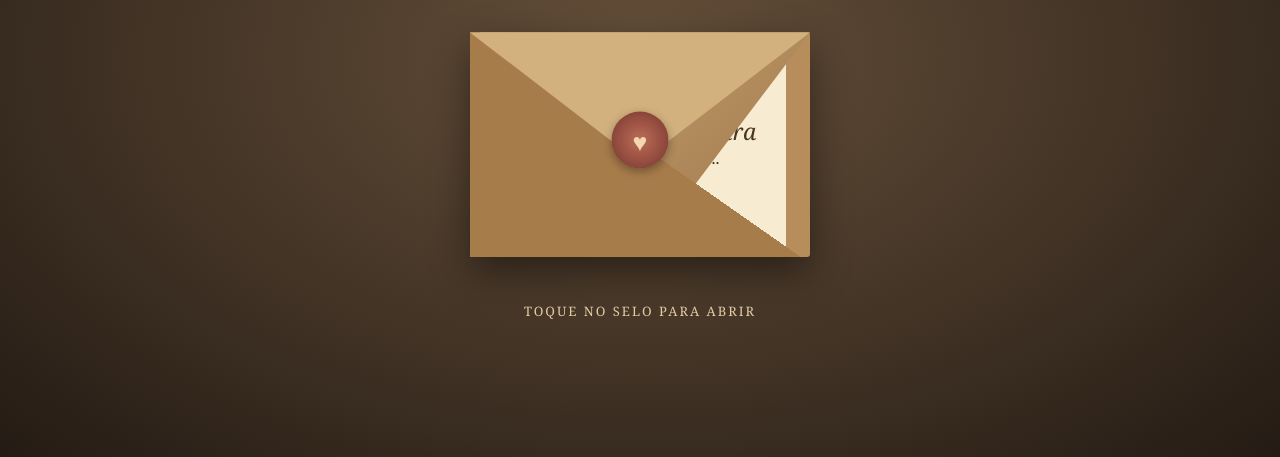
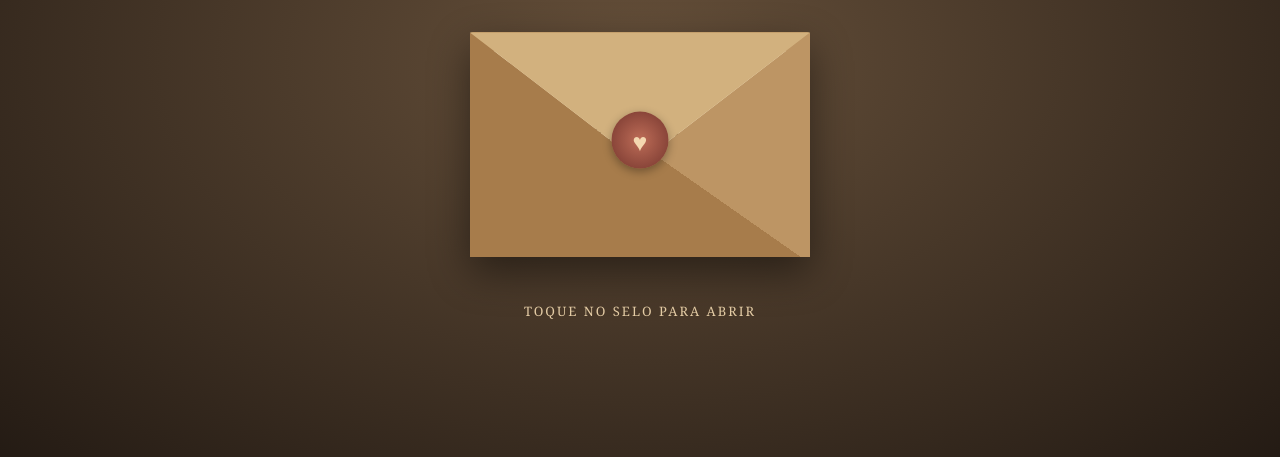
Before and after one commit to lucaastargino/Para-Milenne, a plain HTML site: page index.html in a window 1280 px wide. Shown: the part 343-800 px from the top of the page. Drawn offline with Linux system fonts and the light colour scheme.

Commit message:
Update index.html

```diff
--- a/index.html
+++ b/index.html
@@ -1,3 +1,4 @@
+
 <!DOCTYPE html>
 <html lang="pt-BR">
 <head>
@@ -6,7 +7,9 @@
 <title>Uma surpresa para Millene</title>
 
 <style>
-* { box-sizing: border-box; }
+* {
+  box-sizing: border-box;
+}
 
 body {
   margin: 0;
@@ -14,8 +17,7 @@ body {
   display: flex;
   align-items: center;
   justify-content: center;
-  background:
-    radial-gradient(ellipse at center, #66503a, #241b14);
+  background: radial-gradient(ellipse at center, #66503a, #241b14);
   font-family: Georgia, serif;
   color: #49351f;
   padding: 20px;
@@ -43,6 +45,8 @@ h1 {
   margin-bottom: 35px;
 }
 
+/* ENVELOPE */
+
 .envelope-area {
   perspective: 1000px;
   width: min(340px, 90vw);
@@ -58,26 +62,19 @@ h1 {
   background: #b78d5b;
   box-shadow: 0 15px 40px #0007;
   border-radius: 3px;
+  z-index: 1;
 }
 
-.envelope::before {
-  content: "";
+/* Janela que esconde a carta */
+
+.letter-window {
   position: absolute;
   inset: 0;
-  background: linear-gradient(140deg, #cba777, #9d7448);
-  clip-path: polygon(0 0, 100% 0, 50% 100%);
-  z-index: 3;
+  overflow: hidden;
+  z-index: 2;
 }
 
-.flap {
-  position: absolute;
-  inset: 0;
-  background: #d2b17e;
-  clip-path: polygon(0 0, 100% 0, 50% 58%);
-  transform-origin: top;
-  transition: transform 1s;
-  z-index: 5;
-}
+/* CARTA */
 
 .letter {
   position: absolute;
@@ -87,7 +84,8 @@ h1 {
   left: 7%;
   bottom: 5%;
   padding: 20px;
-  transition: transform 1.2s;
+  transform: translateY(0);
+  transition: transform 1.5s cubic-bezier(.22,.61,.36,1);
   z-index: 2;
 }
 
@@ -99,12 +97,36 @@ h1 {
   margin-top: 25px;
 }
 
+/* PARTE FRONTAL DO ENVELOPE */
+
 .pocket {
   position: absolute;
   inset: 0;
-  background: linear-gradient(35deg, #a77c4b 50%, transparent 50%);
+  background: linear-gradient(35deg, #a77c4b 50%, #bd9564 50%);
+  clip-path: polygon(
+    0 0,
+    50% 58%,
+    100% 0,
+    100% 100%,
+    0 100%
+  );
   z-index: 4;
 }
+
+/* ABA SUPERIOR */
+
+.flap {
+  position: absolute;
+  inset: 0;
+  background: #d2b17e;
+  clip-path: polygon(0 0, 100% 0, 50% 58%);
+  transform-origin: top;
+  transform: rotateX(0deg);
+  transition: transform 1s ease;
+  z-index: 5;
+}
+
+/* SELO */
 
 .seal {
   position: absolute;
@@ -124,17 +146,23 @@ h1 {
   transition: opacity .5s;
 }
 
+/* ANIMAÇÃO DE ABERTURA */
+
 .envelope-area.opened .flap {
   transform: rotateX(180deg);
+  transition-delay: 0s;
 }
 
 .envelope-area.opened .letter {
-  transform: translateY(-125px);
+  transform: translateY(-105px);
+  transition-delay: .45s;
 }
 
 .envelope-area.opened .seal {
   opacity: 0;
 }
+
+/* INSTRUÇÃO */
 
 .hint {
   color: #e5cda6;
@@ -142,6 +170,8 @@ h1 {
   font-size: 13px;
   letter-spacing: 2px;
 }
+
+/* MENSAGEM */
 
 #message {
   display: none;
@@ -153,7 +183,9 @@ h1 {
   animation: appear 2s ease;
 }
 
-#message.visible { display: block; }
+#message.visible {
+  display: block;
+}
 
 #message h2 {
   font-size: 34px;
@@ -173,10 +205,33 @@ h1 {
   margin-top: 30px;
 }
 
+/* APARIÇÃO DA MENSAGEM */
+
 @keyframes appear {
-  from { opacity: 0; transform: translateY(20px); }
-  to { opacity: 1; transform: translateY(0); }
+  from {
+    opacity: 0;
+    transform: translateY(20px);
+  }
+
+  to {
+    opacity: 1;
+    transform: translateY(0);
+  }
 }
+
+/* CELULARES */
+
+@media (max-width: 400px) {
+  .letter {
+    padding: 14px;
+  }
+
+  .letter strong {
+    font-size: 20px;
+  }
+}
+
+/* ACESSIBILIDADE */
 
 @media (prefers-reduced-motion: reduce) {
   *, *::before, *::after {
@@ -191,22 +246,30 @@ h1 {
 
 <div class="container">
 
-  <div class="subtitle">Uma correspondência especial</div>
+  <div class="subtitle">
+    Uma correspondência especial
+  </div>
 
   <h1>Uma surpresa para você</h1>
 
   <div class="envelope-area" id="envelope">
+
     <div class="envelope"></div>
 
-    <div class="letter">
-      <span>Uma carta para</span>
-      <strong>Millene Assis Teixeira</strong>
-      <span>Com muito carinho...</span>
+    <div class="letter-window">
+      <div class="letter">
+        <span>Uma carta para</span>
+        <strong>Millene Assis Teixeira</strong>
+        <span>Com muito carinho...</span>
+      </div>
     </div>
 
+    <div class="pocket"></div>
+
     <div class="flap"></div>
-    <div class="pocket"></div>
+
     <div class="seal">♥</div>
+
   </div>
 
   <div class="hint" id="hint">
@@ -214,7 +277,10 @@ h1 {
   </div>
 
   <div id="message">
-    <div style="font-size:25px;color:#a77b3d">✦ ✧ ✦</div>
+
+    <div style="font-size:25px;color:#a77b3d">
+      ✦ ✧ ✦
+    </div>
 
     <h2>Millene,</h2>
 
@@ -251,6 +317,7 @@ h1 {
     <div style="margin-top:25px;color:#a77b3d">
       ✧ Uma lembrança feita especialmente para você ✧
     </div>
+
   </div>
 
 </div>
@@ -261,13 +328,18 @@ const message = document.getElementById("message");
 const hint = document.getElementById("hint");
 
 envelope.addEventListener("click", function() {
+
   if (envelope.classList.contains("opened")) return;
 
   envelope.classList.add("opened");
+
   hint.textContent = "SUA CARTA ESTÁ SE ABRINDO...";
 
+  // Aguarda a abertura da aba e a subida da carta
   setTimeout(function() {
+
     message.classList.add("visible");
+
     hint.textContent = "COM CARINHO, PARA VOCÊ";
 
     setTimeout(function() {
@@ -277,7 +349,8 @@ envelope.addEventListener("click", function() {
       });
     }, 100);
 
-  }, 1100);
+  }, 2100);
+
 });
 </script>
 
```
